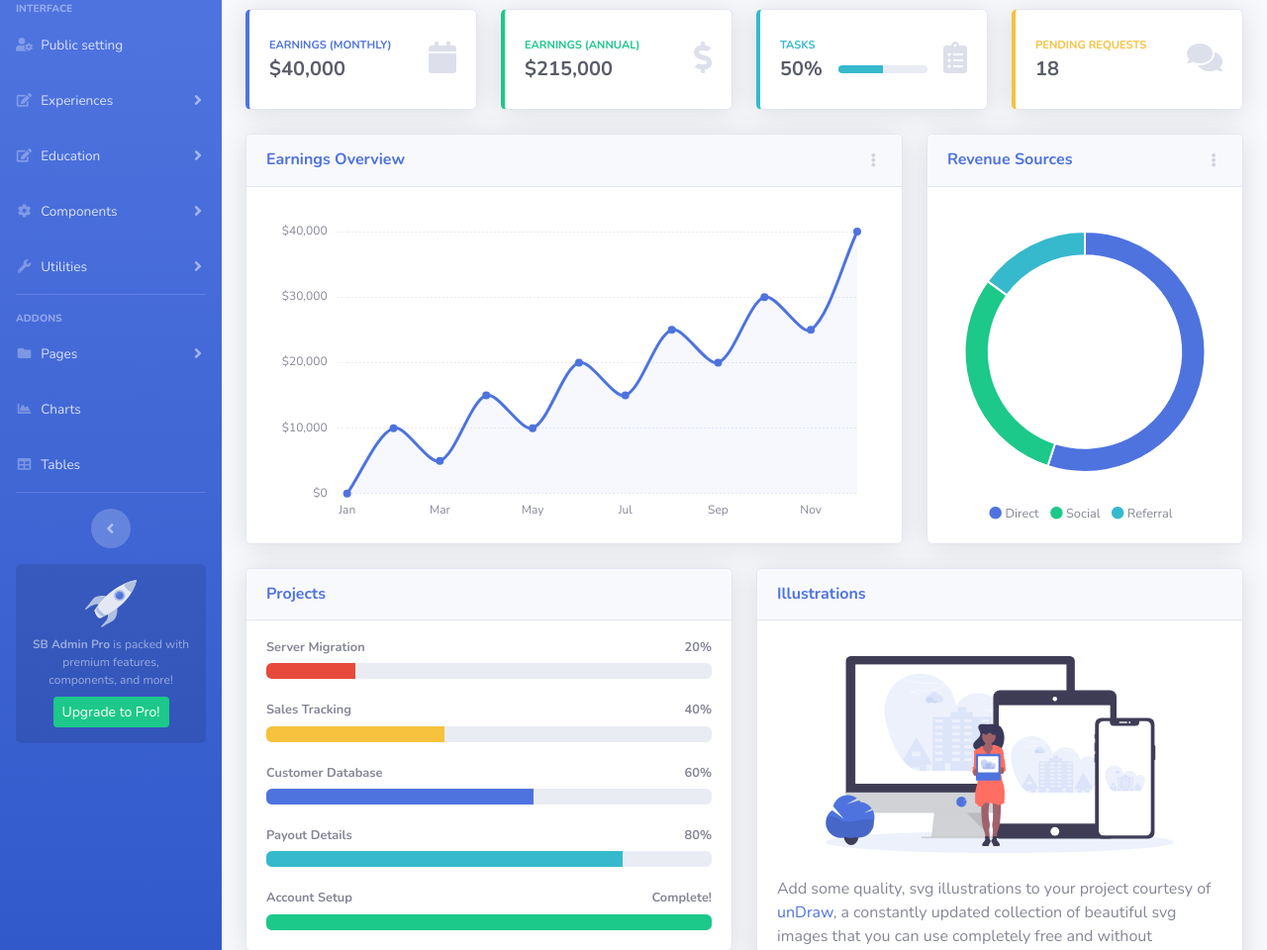
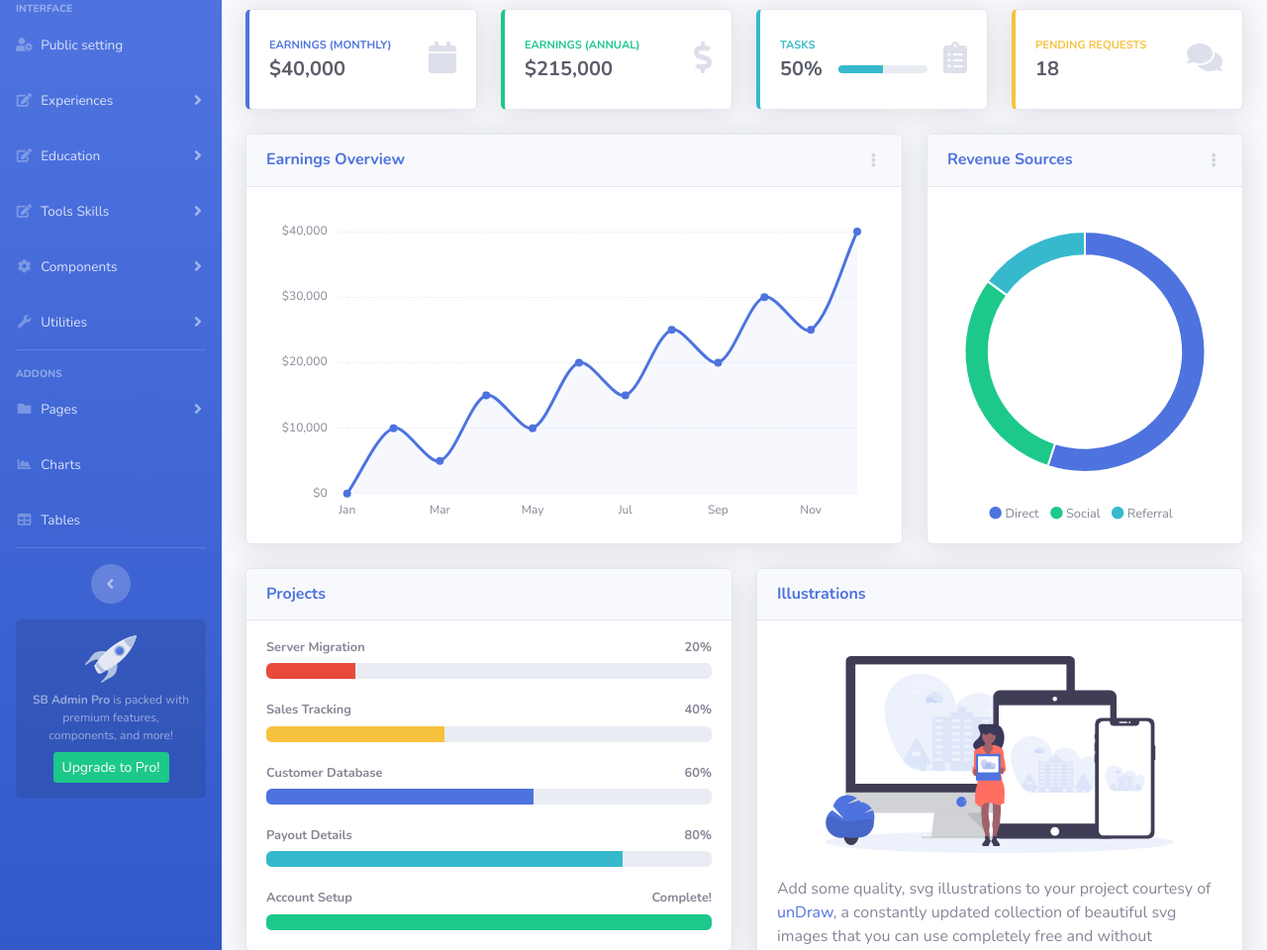
Before and after one commit to jafarizadeh/cv, a PHP site: page /panel/index.php?module=main in a window 1280 px wide. Shown: the part 143-1103 px from the top of the page at 99% size. Run offline with PHP 8.4, Linux system fonts and the light colour scheme.

Commit message:
sidebar tools skills

```diff
--- a/panel/include/sidebar.php
+++ b/panel/include/sidebar.php
@@ -11,12 +11,13 @@
     <!-- Divider -->
     <hr class="sidebar-divider my-0">
 
-    <!-- Nav Item - Dashboard -->
+    <!-- Dashboard -->
     <li class="nav-item <?= checkModuleInSidebar('main'); ?>">
         <a class="nav-link" href="index.php">
             <i class="fas fa-fw fa-tachometer-alt"></i>
             <span>Dashboard</span></a>
     </li>
+    <!-- Dashboard -->
 
     <!-- Divider -->
     <hr class="sidebar-divider">
@@ -63,7 +64,22 @@
         </div>
     </li>
     <!-- Education -->
+    <!-- skills -->
+    <li class="nav-item <?= checkModuleInSidebar('add_tools_skills'); ?> <?= checkModuleInSidebar('tools_skills'); ?>">
+        <a class="nav-link collapsed" href="#" data-toggle="collapse" data-target="#collapseSkill1" aria-expanded="true" aria-controls="collapseExp">
+            <i class="fas fa-fw fa-edit"></i>
+            <span>Tools Skills</span>
+        </a>
+        <div id="collapseSkill1" class="collapse" aria-labelledby="headingTwo" data-parent="#accordionSidebar">
+            <div class="bg-white py-2 collapse-inner rounded">
+                <a class="collapse-item" href="<?= $PANEL_ROUTE_MAIN_ADR; ?>add_tools_skills">Add new</a>
+                <a class="collapse-item" href="<?= $PANEL_ROUTE_MAIN_ADR; ?>tools_skills">Show all</a>
+            </div>
+        </div>
+    </li>
+    <!-- skills -->
 
+    <!-- Components -->
     <li class="nav-item">
         <a class="nav-link collapsed" href="#" data-toggle="collapse" data-target="#collapseTwo" aria-expanded="true" aria-controls="collapseTwo">
             <i class="fas fa-fw fa-cog"></i>
@@ -77,8 +93,9 @@
             </div>
         </div>
     </li>
+    <!-- Components -->
 
-    <!-- Nav Item - Utilities Collapse Menu -->
+    <!-- Utilities -->
     <li class="nav-item">
         <a class="nav-link collapsed" href="#" data-toggle="collapse" data-target="#collapseUtilities" aria-expanded="true" aria-controls="collapseUtilities">
             <i class="fas fa-fw fa-wrench"></i>
@@ -94,6 +111,7 @@
             </div>
         </div>
     </li>
+    <!-- Utilities -->
 
     <!-- Divider -->
     <hr class="sidebar-divider">
@@ -103,7 +121,7 @@
         Addons
     </div>
 
-    <!-- Nav Item - Pages Collapse Menu -->
+    <!-- Pages -->
     <li class="nav-item">
         <a class="nav-link collapsed" href="#" data-toggle="collapse" data-target="#collapsePages" aria-expanded="true" aria-controls="collapsePages">
             <i class="fas fa-fw fa-folder"></i>
@@ -122,20 +140,23 @@
             </div>
         </div>
     </li>
+    <!-- Pages -->
 
-    <!-- Nav Item - Charts -->
+    <!-- Charts -->
     <li class="nav-item">
         <a class="nav-link" href="charts.html">
             <i class="fas fa-fw fa-chart-area"></i>
             <span>Charts</span></a>
     </li>
+    <!-- Charts -->
 
-    <!-- Nav Item - Tables -->
+    <!-- Tables -->
     <li class="nav-item">
         <a class="nav-link" href="tables.html">
             <i class="fas fa-fw fa-table"></i>
             <span>Tables</span></a>
     </li>
+    <!-- Tables -->
 
     <!-- Divider -->
     <hr class="sidebar-divider d-none d-md-block">
```
